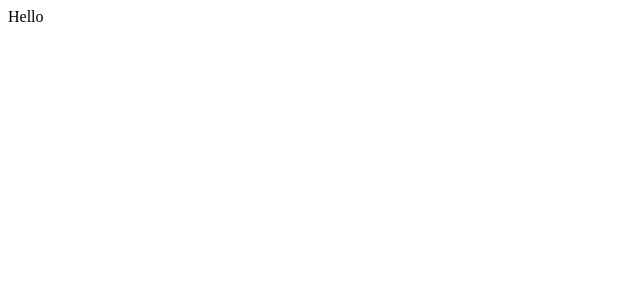
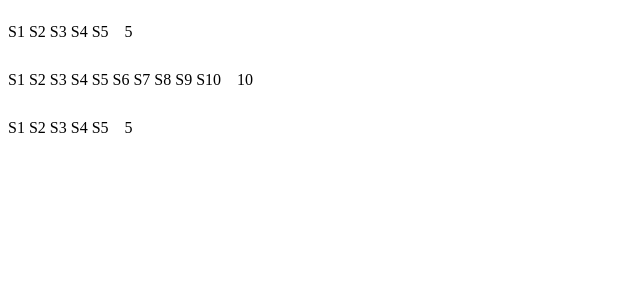
Before and after one commit to rawadabu/popcorn-on, a React (Create React App) app in the folder popcorn-on/: page / in a window 1280 px wide. Shown: the top 300 px of the page, without its empty margins (0-640 px from the left). Built offline with nearby package versions, Linux system fonts and the light colour scheme.

Commit message:
Building a res

```diff
--- a/popcorn-on/src/StarRating.js
+++ b/popcorn-on/src/StarRating.js
@@ -1,3 +1,25 @@
-export default function StarRating() {
-  return <div>Hello</div>;
+const containerStyle = { display: "flex", alignItems: "center", gap: "16px" };
+
+const starContainerStyle = {
+  display: "flex",
+  gap: "4px",
+};
+
+const testStyle = {
+  lineHeight: "1",
+  magrin: "0",
+};
+
+export default function StarRating({ maxRating = 5 }) {
+  // Setting by default
+  return (
+    <div style={containerStyle}>
+      <div style={starContainerStyle}>
+        {Array.from({ length: maxRating }, (_, i) => (
+          <span>S{i + 1}</span>
+        ))}
+      </div>
+      <p style={testStyle}>{maxRating}</p>
+    </div>
+  );
 }
--- a/popcorn-on/src/index.js
+++ b/popcorn-on/src/index.js
@@ -7,6 +7,8 @@ const root = ReactDOM.createRoot(document.getElementById("root"));
 root.render(
   <React.StrictMode>
     {/* <App /> */}
+    <StarRating maxRating={5} />
+    <StarRating maxRating={10} />
     <StarRating />
   </React.StrictMode>
 );
```
Also changed, not shown: popcorn-on/src/App.js (line endings or trailing spaces).
